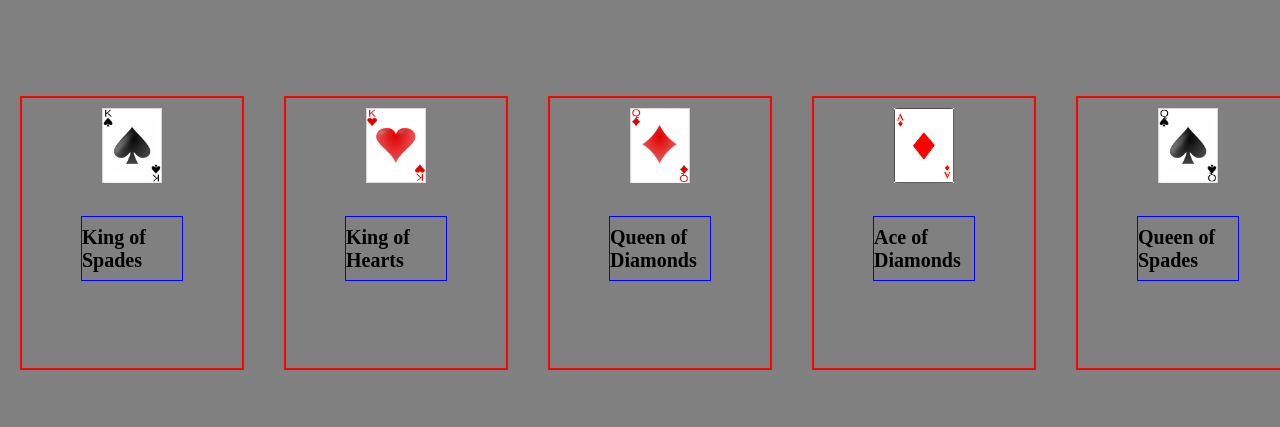
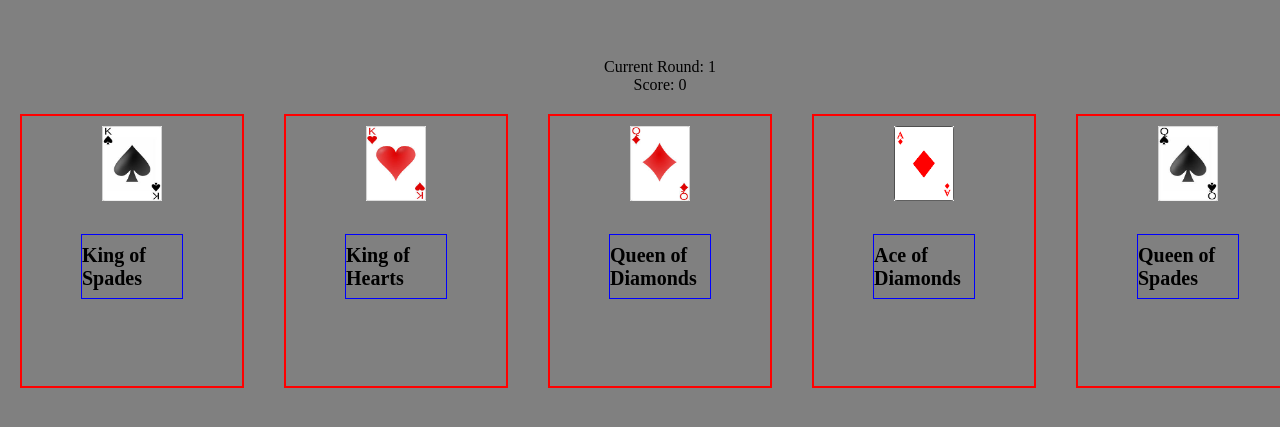
Before and after one commit to Ace-86/memCardReact, a React (Create React App) app in the folder memory/: page / in a window 1280 px wide. Shown: the part 167-594 px from the top of the page. Built offline with nearby package versions, Linux system fonts and the light colour scheme.

Commit message:
score tracking functional

```diff
--- a/memory/src/components/Gameplay.js
+++ b/memory/src/components/Gameplay.js
@@ -20,7 +20,8 @@ const BeginRound = () => {
 
   //keeps track of selected cards
   const [selectedCards, setSelectedCards] = useState([]);
-
+  const [score, setScore] = useState(0);
+  const [round, setRound] = useState(1);
   const [gameOver, setGameOver] = useState(false);
 
   const getShuffleCards = () => {
@@ -39,6 +40,8 @@ const BeginRound = () => {
     if (selectedCards.includes(selectedCard)) {
       setGameOver(true);
       return;
+    } else {
+      setScore(score+1)
     }
 
     const updatedSelectedCards = [...selectedCards, selectedCard];
@@ -75,6 +78,8 @@ const BeginRound = () => {
 
   return (
     <Container>
+      <div>Current Round: {round}</div>
+      <div>Score: {score}</div>
       {gameOver ? (
         <div> Game Over
           <button onClick={resetGame}> Restart </button>
```
